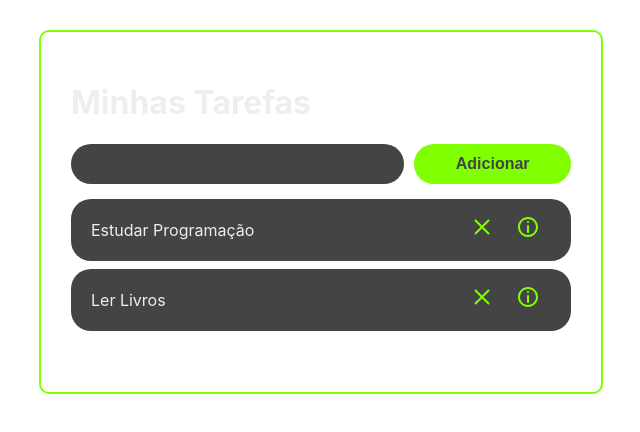
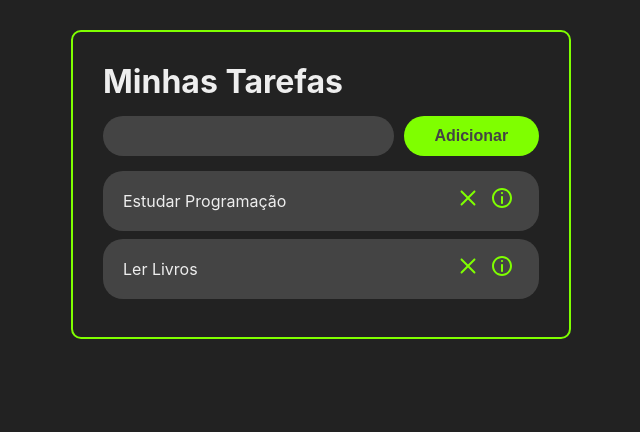
Before and after one commit to ren-prog/react-to-do, a React (Create React App) app: page / in a window 1280 px wide. Shown: the top 432 px of the page, without its empty margins (319-959 px from the left). Built offline with nearby package versions, Linux system fonts and the light colour scheme.

Commit message:
inicialize zero

```diff
--- a/src/index.css
+++ b/src/index.css
@@ -1,13 +1,18 @@
+* {
+  margin: 0;
+  padding: 0;
+  box-sizing: border-box;
+}
+
 body {
   margin: 0;
-  font-family: -apple-system, BlinkMacSystemFont, 'Segoe UI', 'Roboto', 'Oxygen',
-    'Ubuntu', 'Cantarell', 'Fira Sans', 'Droid Sans', 'Helvetica Neue',
-    sans-serif;
+  font-family: -apple-system, BlinkMacSystemFont, "Segoe UI", "Roboto", "Oxygen", "Ubuntu", "Cantarell",
+    "Fira Sans", "Droid Sans", "Helvetica Neue", sans-serif;
   -webkit-font-smoothing: antialiased;
   -moz-osx-font-smoothing: grayscale;
+  background-color: #222;
 }
 
 code {
-  font-family: source-code-pro, Menlo, Monaco, Consolas, 'Courier New',
-    monospace;
+  font-family: source-code-pro, Menlo, Monaco, Consolas, "Courier New", monospace;
 }
```
